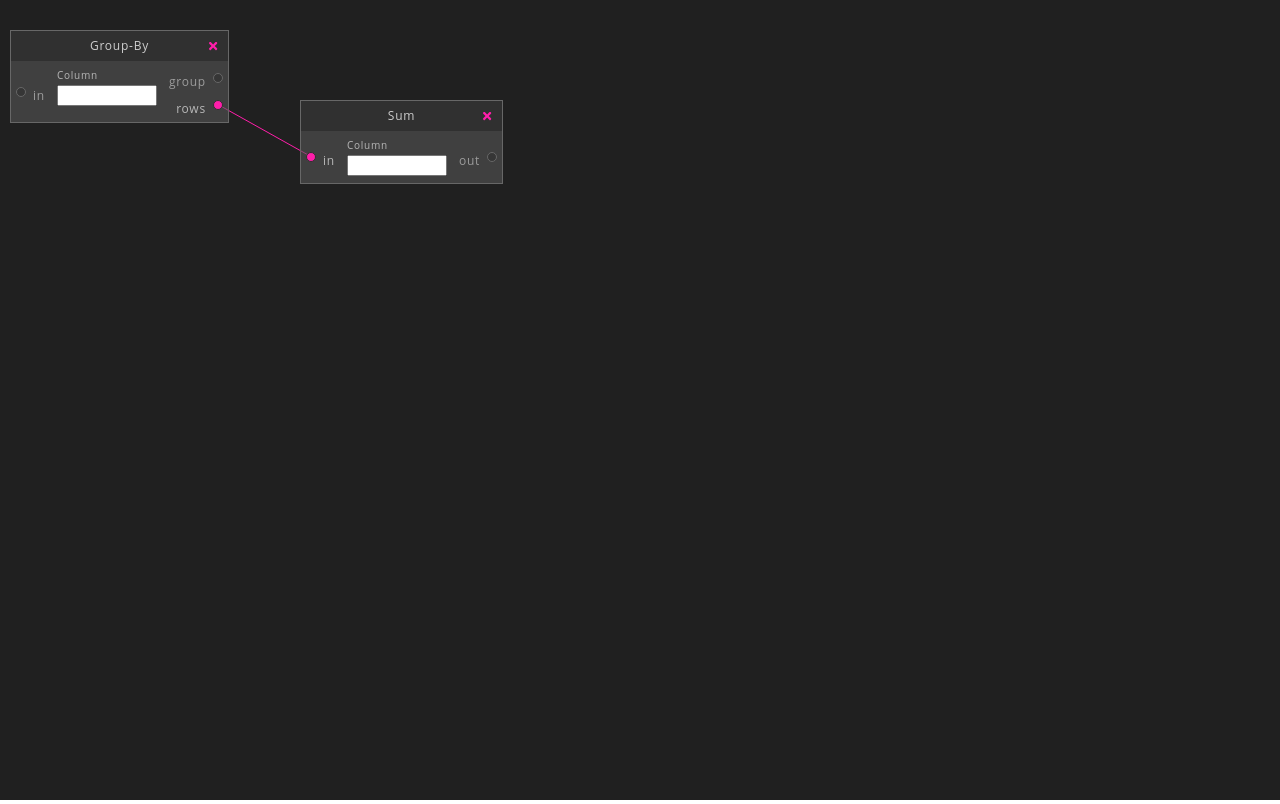
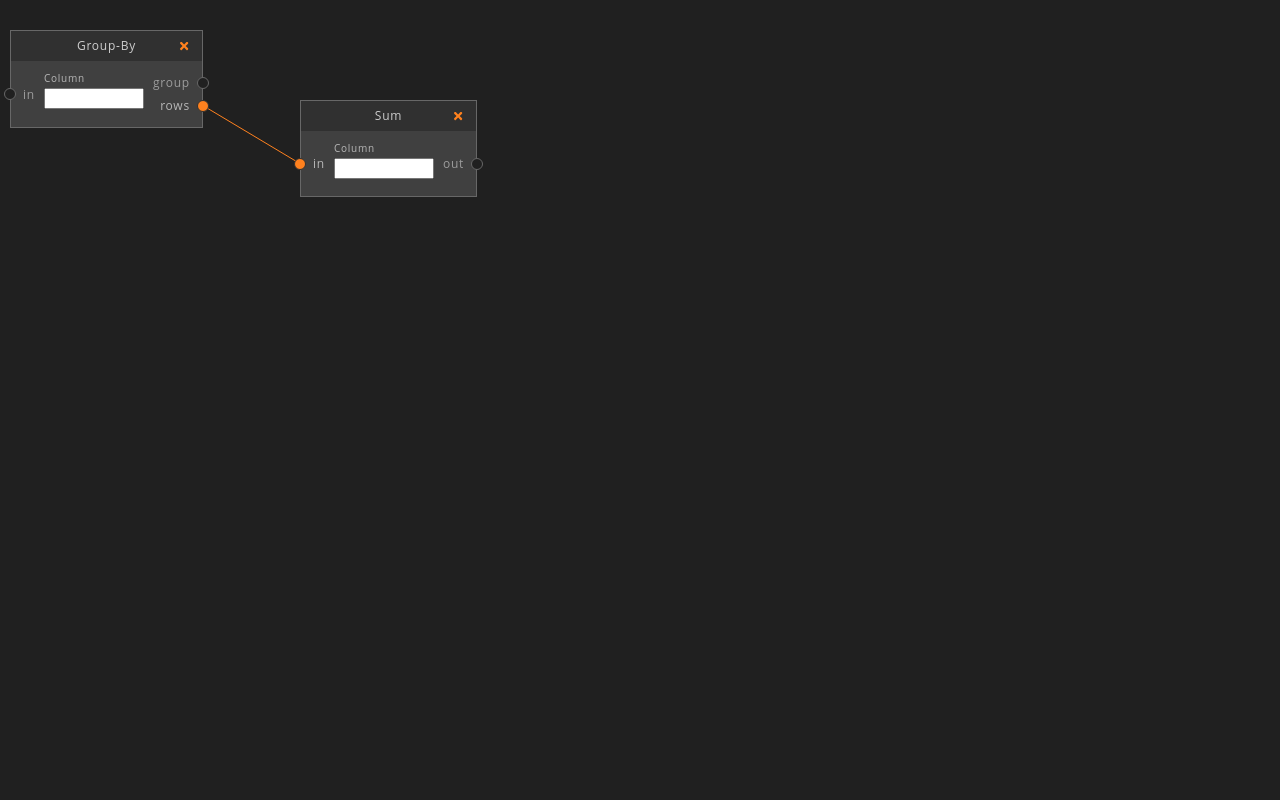
Before and after one commit to mANDROID99/dataflow-react, a React (Create React App) app: page / in a window 1280 px wide. Built offline with nearby package versions, Linux system fonts and the light colour scheme.

Commit message:
styling improvements. A few small fixes

```diff
--- a/src/graph/components/Graph.tsx
+++ b/src/graph/components/Graph.tsx
@@ -46,6 +46,7 @@ export default function Graph(props: Props) {
                                 isDragging={isDragging}
                                 dragX={dragX}
                                 dragY={dragY}
+                                portDrag={state.portDrag}
                             />
                         );
                     })}
--- a/src/graph/components/GraphNode.tsx
+++ b/src/graph/components/GraphNode.tsx
@@ -9,7 +9,7 @@ import { GraphNode } from '../types/graphTypes';
 import { Context } from '../graphContext';
 import GraphNodeField from './GraphNodeField';
 import GraphNodePort from './GraphNodePort';
-import { GraphActionType } from '../types/graphStateTypes';
+import { GraphActionType, PortDragState } from '../types/graphStateTypes';
 
 library.add(faTimes);
 
@@ -19,9 +19,10 @@ type Props = {
     isDragging: boolean;
     dragX?: number;
     dragY?: number;
+    portDrag?: PortDragState;
 }
 
-function GraphNodeComponent({ nodeId, node, isDragging, dragX, dragY }: Props) {
+function GraphNodeComponent({ nodeId, node, isDragging, dragX, dragY, portDrag }: Props) {
     const { dispatch, actions, spec } = useContext(Context);
     const onNodePosChanged = actions.onNodePosChanged;
     const onNodeRemoved = actions.onNodeRemoved;
@@ -86,6 +87,7 @@ function GraphNodeComponent({ nodeId, node, isDragging, dragX, dragY }: Props) {
                             portOut={false}
                             portName={port.name}
                             port={node.ports.in[port.name]}
+                            portDrag={portDrag}
                         />
                     ))}
                 </div>
@@ -109,6 +111,7 @@ function GraphNodeComponent({ nodeId, node, isDragging, dragX, dragY }: Props) {
                             portOut={true}
                             portName={port.name}
                             port={node.ports.out[port.name]}
+                            portDrag={portDrag}
                         />
                     ))}
                 </div>
--- a/src/graph/components/GraphNodePort.tsx
+++ b/src/graph/components/GraphNodePort.tsx
@@ -1,9 +1,9 @@
-import React, { useContext, useRef, useLayoutEffect } from 'react';
+import React, { useContext, useRef, useLayoutEffect, useMemo } from 'react';
 import classnames from 'classnames';
 
-import { GraphActionType } from '../types/graphStateTypes';
+import { GraphActionType, PortDragState } from '../types/graphStateTypes';
 import { Context } from '../graphContext';
-import { createPortId } from '../graphHelpers';
+import { createPortId, PortId, comparePortIds } from '../graphHelpers';
 import { GraphPort } from '../types/graphTypes';
 
 type Props = {
@@ -11,11 +11,34 @@ type Props = {
     port: GraphPort | undefined;
     portName: string;
     portOut: boolean;
+    portDrag: PortDragState | undefined;
 }
 
-function GraphNodePort({ nodeId, port, portName, portOut }: Props) {
+function isConnected(port: GraphPort | undefined, portDrag: PortDragState | undefined, portId: PortId) {
+    if (port) {
+        return true;
+    }
+
+    if (portDrag) {
+        if (comparePortIds(portDrag.startPort, portId)) {
+            return true;
+        }
+
+        if (portDrag.targetPort && comparePortIds(portDrag.targetPort, portId)) {
+            return true;
+        }
+    }
+
+    return false;
+}
+
+function GraphNodePort({ nodeId, port, portName, portOut, portDrag }: Props) {
     const { dispatch, actions } = useContext(Context);
     const portEl = useRef<HTMLDivElement>(null);
+
+    const portId = useMemo(() => {
+        return createPortId(nodeId, portName, portOut);
+    }, [nodeId, portName, portOut])
 
     useLayoutEffect(() => {
         const el = portEl.current;
@@ -34,25 +57,21 @@ function GraphNodePort({ nodeId, port, portName, portOut }: Props) {
 
     }, [nodeId, portName, portOut, dispatch]);
 
-    const connected = port != null;
+    const connected = isConnected(port, portDrag, portId);
 
     function handleMouseDown() {
-        const port = createPortId(nodeId, portName, portOut);
-        dispatch({ type: GraphActionType.PORT_DRAG_SET, port });
-
+        dispatch({ type: GraphActionType.PORT_DRAG_SET, port: portId });
         if (connected) {
-            actions.onNodeConnectionRemoved(port);
+            actions.onNodeConnectionRemoved(portId);
         }
     }
 
     function handleMouseOver() {
-        const port = createPortId(nodeId, portName, portOut);
-        dispatch({ type: GraphActionType.PORT_DRAG_TARGET_SET, port });
+        dispatch({ type: GraphActionType.PORT_DRAG_TARGET_SET, port: portId });
     }
 
     function handleMouseOut() {
-        const port = createPortId(nodeId, portName, portOut);
-        dispatch({ type: GraphActionType.PORT_DRAG_TARGET_CLEAR, port });
+        dispatch({ type: GraphActionType.PORT_DRAG_TARGET_CLEAR, port: portId });
     }
 
     function renderLabel() {
@@ -60,15 +79,13 @@ function GraphNodePort({ nodeId, port, portName, portOut }: Props) {
     }
 
     return (
-        <div className={classnames("graph-node-port-group", { connected })}>
+        <div
+            className={classnames("graph-node-port-group", { connected, 'out': portOut })}
+            onMouseOver={handleMouseOver}
+            onMouseOut={handleMouseOut}
+        >
             { portOut ? renderLabel() : undefined }
-            <div
-                ref={portEl}
-                className="graph-node-port"
-                onMouseDown={handleMouseDown}
-                onMouseOver={handleMouseOver}
-                onMouseOut={handleMouseOut}
-            />
+            <div ref={portEl} className="graph-node-port" onMouseDown={handleMouseDown}/>
             { portOut ? undefined : renderLabel() }
         </div>
     );
--- a/src/graph/graphStateReducer.ts
+++ b/src/graph/graphStateReducer.ts
@@ -69,7 +69,7 @@ export function reducer(state: GraphState, action: GraphAction): GraphState {
         case GraphActionType.PORT_DRAG_TARGET_CLEAR:
             return produce(state, (draft) => {
                 const drag = draft.portDrag;
-                if (drag == null || !comparePortIds(drag.startPort, action.port)) return;
+                if (drag == null || !drag.targetPort || !comparePortIds(drag.targetPort, action.port)) return;
                 drag.targetPort = undefined;
             })
 
--- a/src/graph/styles/graph.css
+++ b/src/graph/styles/graph.css
@@ -2,11 +2,12 @@
 .graph-container {
     --text-color: #cecece;
     --text-color-dark: #9c9c9c;
-    --alt-color: #ff1eaa;
+    --alt-color: #ff811e;
     --node-container-color: #58585894;
     --node-header-color: #303030;
     --node-border-color: #676767;
-    --node-inset-color: #2020204a;
+    --node-inset-color: #202020;
+    --node-overlay-color: #ffffff1a;
     --node-header-height: 30px;
     --graph-bg-color: #202020;
     background-color: var(--graph-bg-color);
@@ -45,7 +46,8 @@
 
 .graph-node-body {
     display: flex;
-    padding-top: 7px;
+    padding-top: 10px;
+    padding-bottom: 10px;
 }
 
 .graph-node-title {
@@ -66,7 +68,15 @@
 
 .graph-node-port-group {
     display: flex;
-    padding: 5px;
+    align-items: center;
+    padding: 3px 0;
+    margin-left: -7px;
+    margin-right: 0;
+}
+
+.graph-node-port-group.out {
+    margin-left: 0;
+    margin-right: -7px;
 }
 
 .graph-node-port-label {
@@ -79,13 +89,11 @@
     border: 1px solid var(--node-border-color);
     border-radius: 10px;
     cursor: crosshair;
-    height: 10px;
-    pointer-events: all;
-    width: 10px;
+    height: 12px;
+    width: 12px;
 }
 
-.graph-node-port-group.connected > .graph-node-port,
-.graph-node-port:hover {
+.graph-node-port-group.connected > .graph-node-port {
     background-color: var(--alt-color);
     border-color: var(--node-header-color);
 }
@@ -99,16 +107,21 @@
     border-radius: 50px;
     color: var(--alt-color);
     cursor: pointer;
-    height: var(--node-header-height);
-    line-height: var(--node-header-height);
+    height: 25px;
+    line-height: 25px;
+    margin-right: 5px;
     text-align: center;
     pointer-events: all;
     transition: 0.5s background-color ease;
-    width: var(--node-header-height);
+    width: 25px;
 }
 
 .graph-node-close:hover {
-    background-color: var(--node-inset-color);
+    background-color: var(--node-overlay-color);
+}
+
+.graph-node-fields {
+    padding: 0 2px;
 }
 
 .graph-node-field {
```
